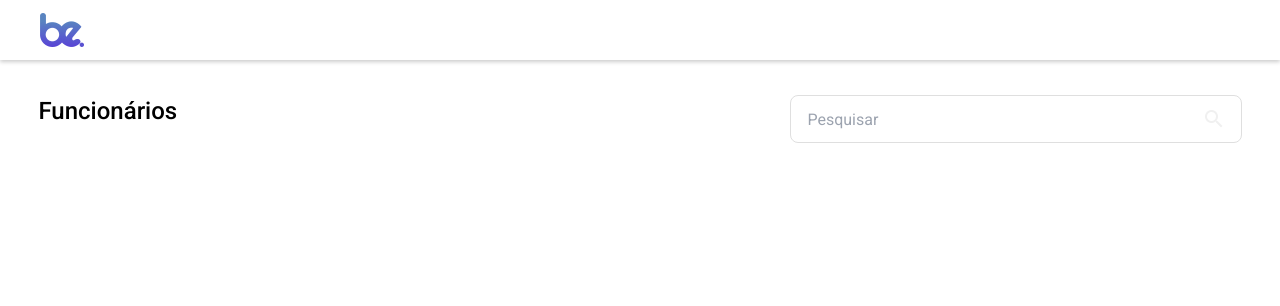
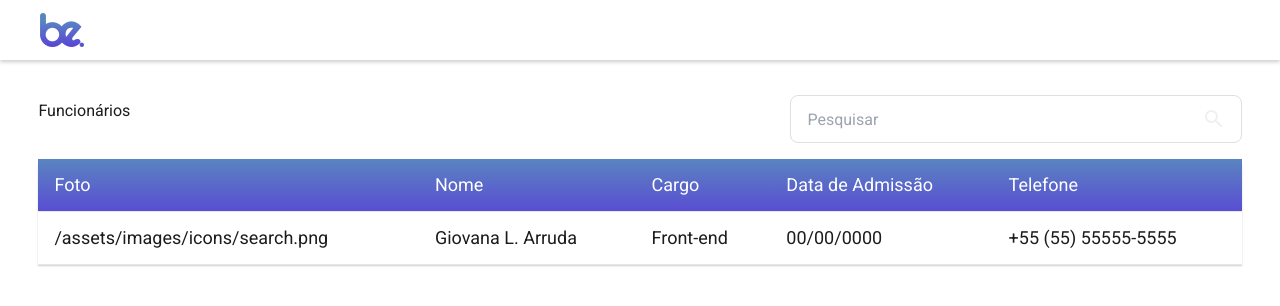
Before and after one commit to MattBastos/be-front-end-test, a Next.js app: page / in a window 1280 px wide. Shown: the top 306 px of the page. Built offline with nearby package versions, Linux system fonts and the light colour scheme.

Commit message:
feat: Implements partially EmployeeTable component styles

```diff
--- a/src/app/layout.tsx
+++ b/src/app/layout.tsx
@@ -16,6 +16,15 @@ export default function RootLayout({
 }>) {
   return (
     <html lang="pt-br" className="scroll-smooth">
+      <head>
+        <link
+          rel="icon"
+          href="/icon.png"
+          type="image/png"
+          sizes="32x32"
+        />
+      </head>
+
       <Body>
         <Header />
 
--- a/src/components/Table/EmployeeTable/EmployeeTable.tsx
+++ b/src/components/Table/EmployeeTable/EmployeeTable.tsx
@@ -3,23 +3,83 @@
 import { SearchInput } from "@/components/SearchInput"
 import { ChangeEvent, useState } from "react";
 
+import *  as S from './styles';
+
 export const EmployeeTable = () => {
   const [searchTerm, setSearchTerm] = useState("");
+
+  const webTableColumns = [
+    "Foto",
+    "Nome",
+    "Cargo",
+    "Data de Admissão",
+    "Telefone",
+  ];
+
+  const mobileTableColumns = [
+    "Foto",
+    "Nome",
+    "•",
+  ];
+
+  const mockedEmployee = [
+    {
+      image: "/assets/images/icons/search.png",
+      name: "Giovana L. Arruda",
+      role: "Front-end",
+      date: "00/00/0000",
+      phoneNumber: "+55 (55) 55555-5555"
+    }
+  ]
 
   const handleSearchChange = (e: ChangeEvent<HTMLInputElement>) => {
     setSearchTerm(e.target.value);
   }
 
   return (
-    <section className="w-full flex flex-col items-center justify-center">
-      <section className="w-full flex flex-col sm:flex-row items-center justify-between">
-        <h1 className="w-full text-h1 mb-4">Funcionários</h1>
+    <S.MainContainer>
+      <S.TitleAndSearchContainer>
+        <S.Title>Funcionários</S.Title>
 
         <SearchInput
           searchTerm={searchTerm}
           handleSearchChange={handleSearchChange}
         />
-      </section>
-    </section>
+      </S.TitleAndSearchContainer>
+
+      <S.Table>
+        <S.THead>
+          <tr>
+            {webTableColumns.map((column) => (
+              <S.TH key={column}>
+                {column}
+              </S.TH>
+            ))}
+          </tr>
+        </S.THead>
+
+        <tbody>
+          {mockedEmployee.length > 0 && mockedEmployee.map((employee) => (
+            <S.TBodyRow key={employee.name}>
+              <S.TD>
+                <span>{employee.image}</span>
+              </S.TD>
+              <S.TD>
+                <span>{employee.name}</span>
+              </S.TD>
+              <S.TD>
+                <span>{employee.role}</span>
+              </S.TD>
+              <S.TD>
+                <span>{employee.date}</span>
+              </S.TD>
+              <S.TD>
+                <span>{employee.phoneNumber}</span>
+              </S.TD>
+            </S.TBodyRow>
+          ))}
+        </tbody>
+      </S.Table>
+    </S.MainContainer>
   )
 }
--- a/src/components/Table/EmployeeTable/styles.ts
+++ b/src/components/Table/EmployeeTable/styles.ts
@@ -0,0 +1,70 @@
+import tw from "tailwind-styled-components";
+
+export const MainContainer = tw.section`
+  w-full
+  flex
+  flex-col
+  items-center
+  justify-center
+`;
+
+export const TitleAndSearchContainer = tw.section`
+  w-full
+  flex
+  flex-col
+  sm:flex-row
+  items-center
+  justify-between
+  mb-4
+`;
+
+export const Title = tw.h1`
+  w-full
+  text-h1
+  mb-4
+  text-neutralBlack
+`;
+
+export const Table = tw.table`
+  w-full
+  rounded-t-lg
+  shadow-smallShadow
+  bg-neutralWhite
+`;
+
+export const THead = tw.thead`
+  text-neutralWhite
+  rounded-t-lg
+  border-b
+  bg-gradient-to-b
+  from-gradientLightPrimary
+  to-gradientDarkPrimary
+`;
+
+export const TH = tw.th`
+  text-h2
+  font-light
+  p-2
+  sm:py-3
+  sm:px-4
+  text-start
+  text-sm
+  sm:text-base
+  md:text-lg
+`;
+
+export const TBodyRow = tw.tr`
+  border-b
+  text-start
+`;
+
+export const TD = tw.td`
+  p-2
+  sm:py-3
+  sm:px-4
+  text-sm
+  sm:text-base
+  md:text-lg
+  text-start
+  text-neutralBlack
+`;
--- a/tailwind.config.ts
+++ b/tailwind.config.ts
@@ -10,7 +10,7 @@ const config: Config = {
     extend: {
       colors: {
         gradientLightPrimary: '#5A84C0',
-        gradientDartPrimary: '#594Ed2',
+        gradientDarkPrimary: '#594Ed2',
         neutralBlack: '#1C1C1C',
         neutralWhite: '#FFFFFF',
         lightGray: '#F0F0F0',
```
Also changed, not shown: src/app/icon.png (added).
